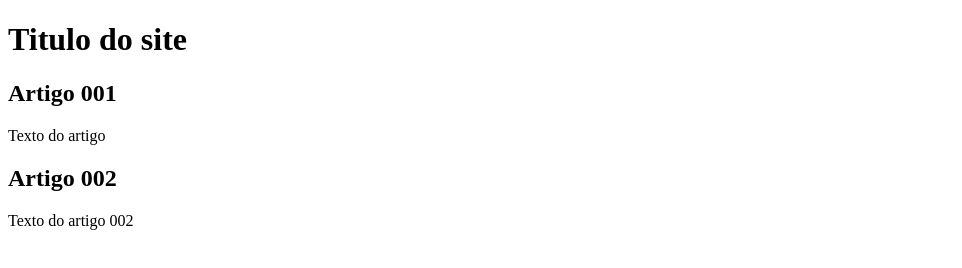
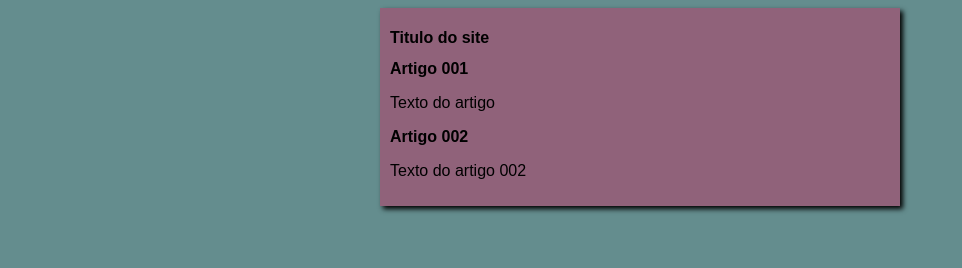
Before and after one commit to deborapereiraa/Teste-de-Branch-na-master, a plain HTML site: page index.html in a window 1280 px wide. Shown: the whole page, without its empty margins (0-962 px from the left). Drawn offline with Linux system fonts and the light colour scheme.

Commit message:
Iniciei o design

```diff
--- /dev/null
+++ b/estilo/style.css
@@ -0,0 +1,17 @@
+* {
+    font-family: Arial, Helvetica, sans-serif;
+    font-size: 16px;
+}
+body {
+    background-color: rgb(100, 141, 142);
+}
+
+main {
+    background-color: rgb(144, 98, 122);
+    width: 500px;
+    margin: auto;
+    padding: 10px;
+    box-shadow: 3px 3px 5px black;
+
+
+}
--- a/index.html
+++ b/index.html
@@ -5,6 +5,7 @@
     <meta http-equiv="X-UA-Compatible" content="IE=edge">
     <meta name="viewport" content="width=device-width, initial-scale=1.0">
     <title>Titulo do texto</title>
+    <link rel="stylesheet" href="estilo/style.css">
 </head>
 <body>
     <main>
```
